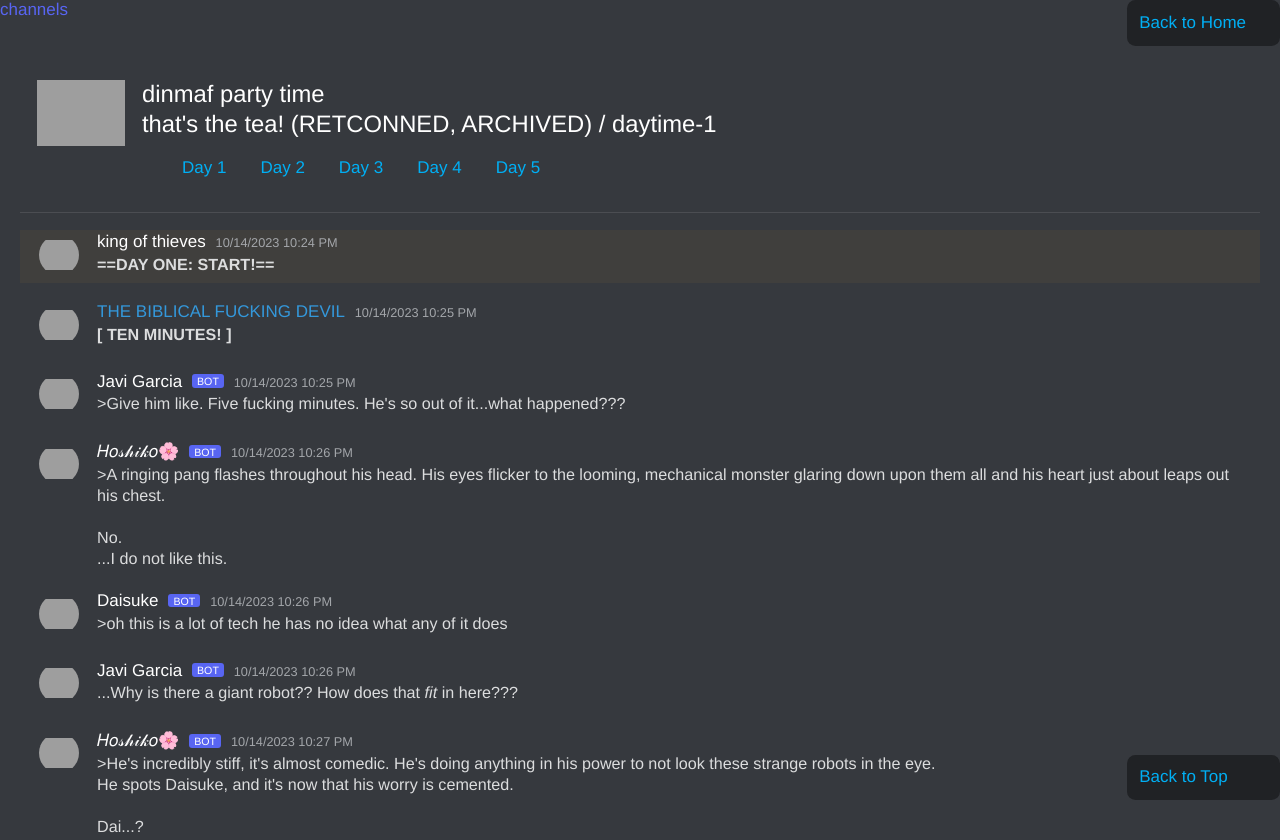
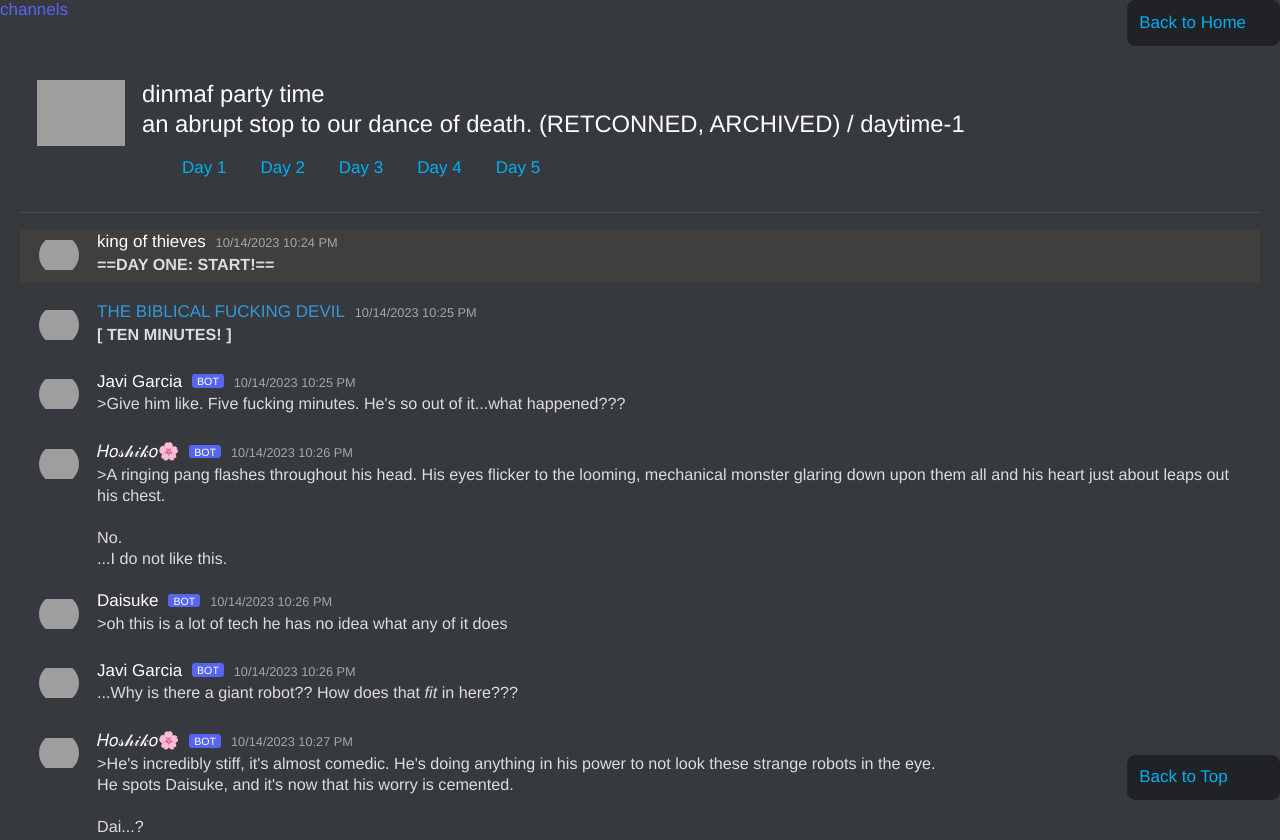
Before and after one commit to grimtheorist/dinmaf.github.io, a plain HTML site: page 8. abrupt end/daytime_1.html in a window 1280 px wide. Shown: the top 840 px of the page. Drawn offline with Linux system fonts and the light colour scheme; grey boxes are pictures that could not be loaded; a web font is replaced by a local one.

Commit message:
changed title

```diff
--- a/8. abrupt end/daytime_1.html
+++ b/8. abrupt end/daytime_1.html
@@ -37,7 +37,7 @@
     </div>
     <div class=preamble__entries-container>
         <div class=preamble__entry>dinmaf party time</div>
-        <div class=preamble__entry>that&#x27;s the tea! (RETCONNED, ARCHIVED) / daytime-1</div>
+        <div class=preamble__entry>an abrupt stop to our dance of death. (RETCONNED, ARCHIVED) / daytime-1</div>
            <ul>
                 <li><a href="#Day1">Day 1</a></li>
                 <li><a href="#Day2">Day 2</a></li>
```
